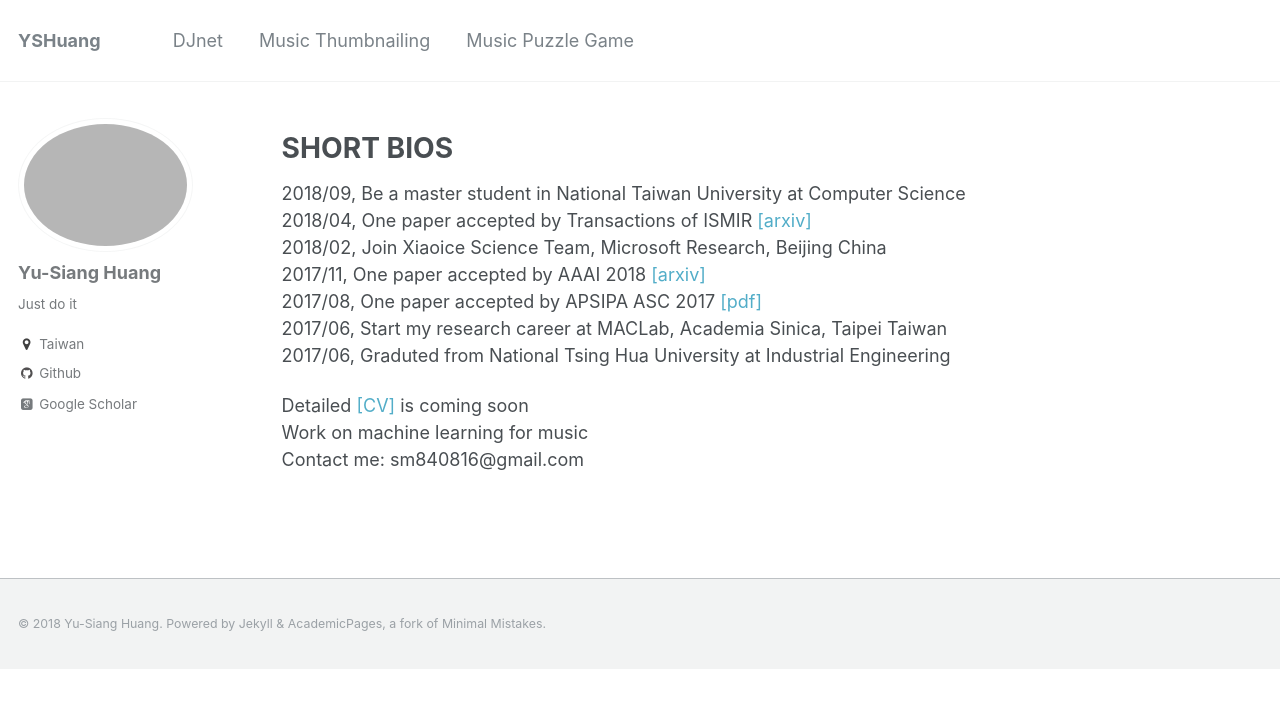
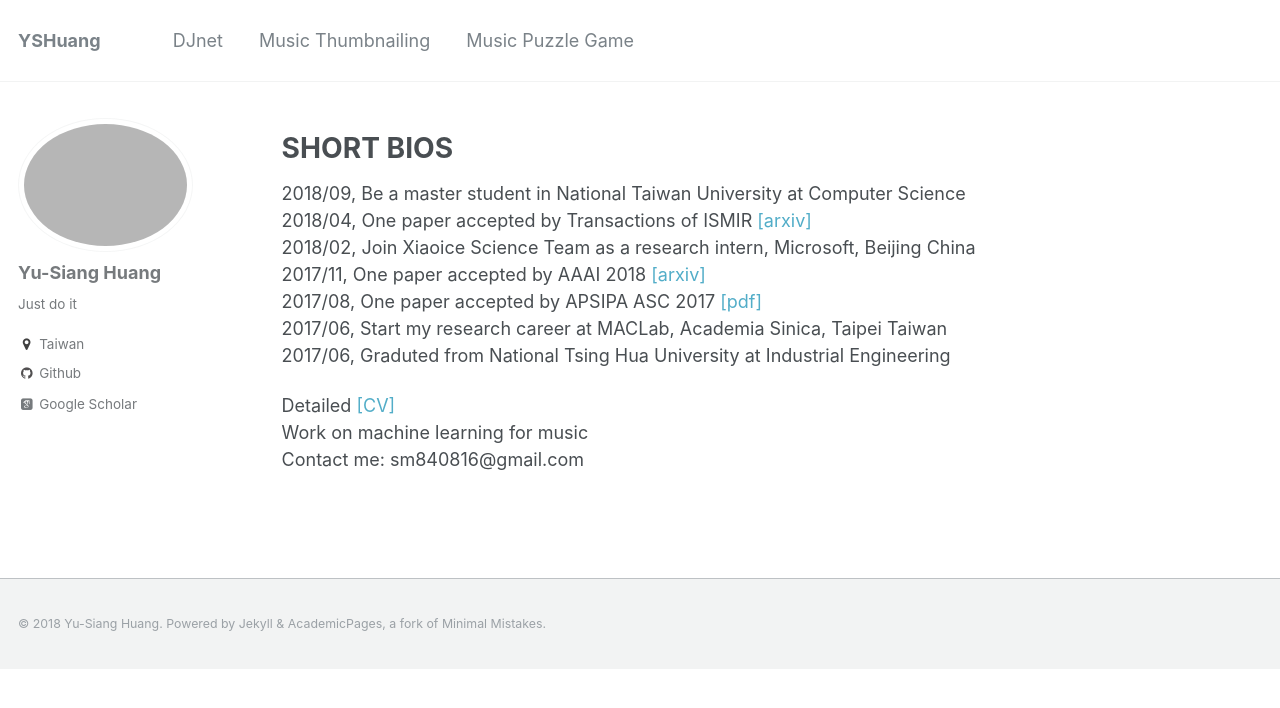
Before and after one commit to remyhuang/remyhuang.github.io, a Jekyll site: the page built from _pages/about.md, in a window 1280 px wide. Shown: the top 708 px of the page. Built offline with Jekyll 4.4.1, drawn with Linux system fonts in a browser that asks for light colours; some web fonts are replaced.

Commit message:
Update about.md

```diff
--- a/_pages/about.md
+++ b/_pages/about.md
@@ -13,12 +13,12 @@ SHORT BIOS
 =====
 2018/09, Be a master student in National Taiwan University at Computer Science <br />
 2018/04, One paper accepted by Transactions of ISMIR [\[arxiv\]](https://arxiv.org/abs/1802.10495) <br />
-2018/02, Join Xiaoice Science Team, Microsoft Research, Beijing China <br />
+2018/02, Join Xiaoice Science Team as a research intern, Microsoft, Beijing China <br />
 2017/11, One paper accepted by AAAI 2018 [\[arxiv\]](https://arxiv.org/abs/1709.04384) <br />
 2017/08, One paper accepted by APSIPA ASC 2017 [\[pdf\]](https://remyhuang.github.io/files/huang17apsipa.pdf) <br />
 2017/06, Start my research career at MACLab, Academia Sinica, Taipei Taiwan <br />
 2017/06, Graduted from National Tsing Hua University at Industrial Engineering <br />
 
-Detailed [\[CV\]](https://remyhuang.github.io) is coming soon <br />
+Detailed [\[CV\]](https://remyhuang.github.io/files/huang_cv.pdf) <br />
 Work on machine learning for music <br />
 Contact me: sm840816@gmail.com
```
